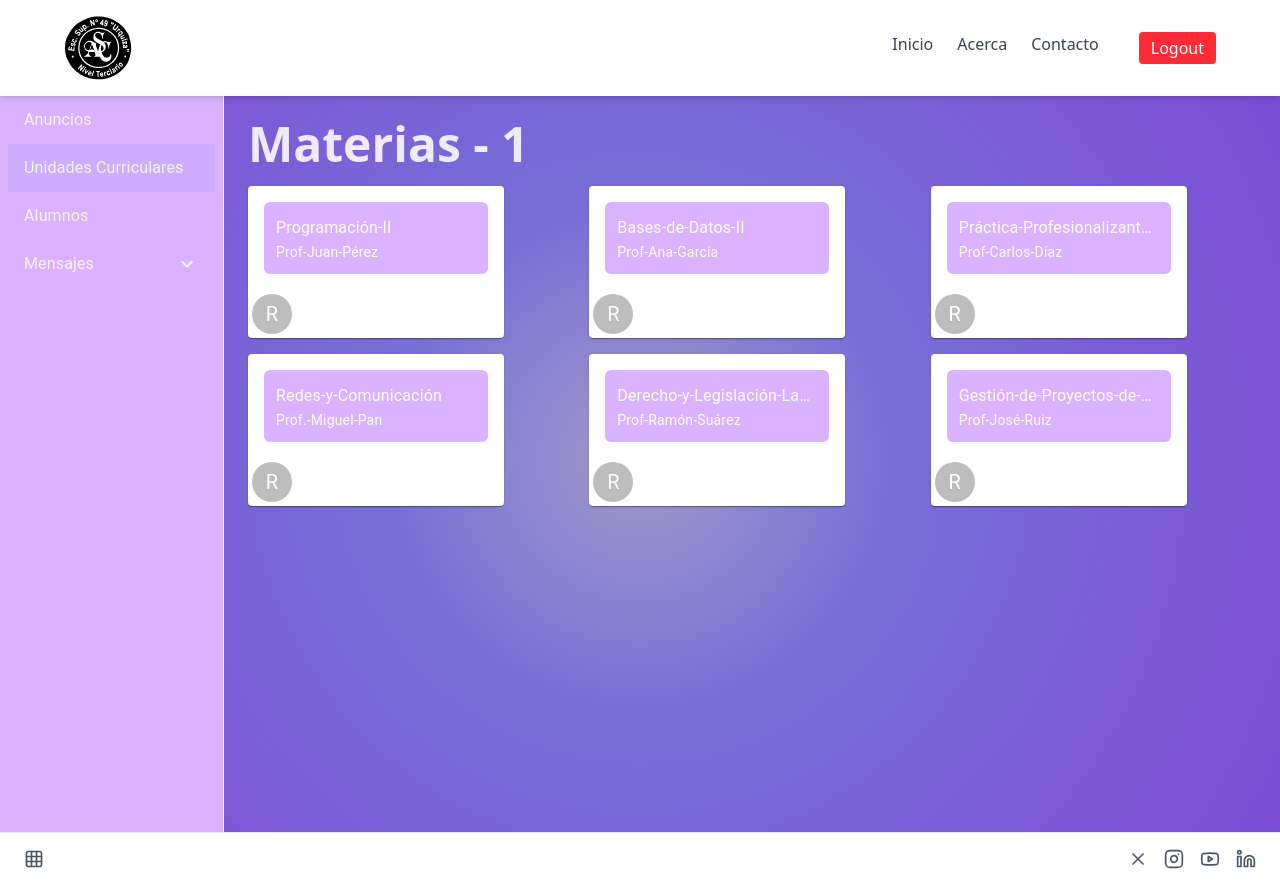
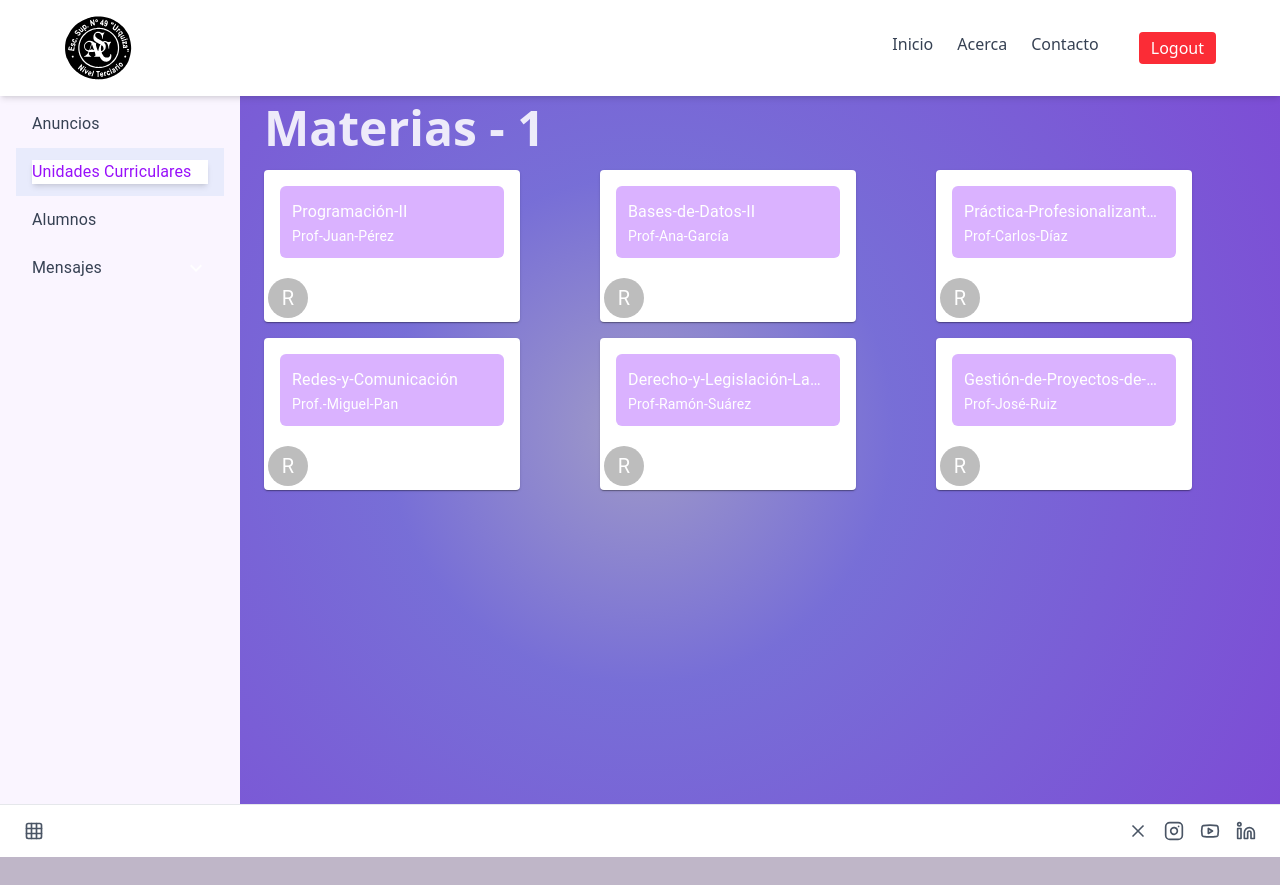
Before and after one commit to Tai-MS/SVE-System, a React (Vite) app in the folder FRONTEND/: page /materias/1 in a window 1280 px wide. After the commit the page ends 857 px from the top, so only its background shows below. Built offline with nearby package versions, Linux system fonts and the light colour scheme; sample sign-in values are in the browser's storage.

Commit message:
Algunos estilos en pantallas corregidos

```diff
--- a/FRONTEND/src/components/Carreras.tsx
+++ b/FRONTEND/src/components/Carreras.tsx
@@ -7,7 +7,7 @@ function Carreras() {
   const navigate = useNavigate();
 
   return (
-    <div className="flex h-screen mt-8">
+    <div className="flex h-screen mt-4">
       {/* Sidebar */}
       <div className="w-60 bg-purple-50 p-4 flex flex-col gap-2">
         <img
@@ -19,7 +19,7 @@ function Carreras() {
           <button
             key={item}
             onClick={() => setSelected(item)}
-            className={`text-left px-3 py-2 rounded-md font-medium ${
+            className={`text-left cursor-pointer px-3 py-2 rounded-md font-medium ${
               selected === item
                 ? "bg-white text-purple-600 shadow-md"
                 : "text-gray-700 hover:bg-purple-100"
--- a/FRONTEND/src/components/Comisiones.tsx
+++ b/FRONTEND/src/components/Comisiones.tsx
@@ -21,7 +21,7 @@ function Comisiones() {
   ];
 
   return (
-    <div className="flex h-screen mt-8">
+    <div className="flex h-screen mt-4">
       {/* Sidebar */}
       <div className="w-60 bg-purple-50 p-4 flex flex-col gap-2">
         <img
@@ -33,7 +33,7 @@ function Comisiones() {
           <button
             key={item}
             onClick={() => setSelected(item)}
-            className={`text-left px-3 py-2 rounded-md font-medium ${
+            className={`text-left cursor-pointer px-3 py-2 rounded-md font-medium ${
               selected === item
                 ? "bg-white text-purple-600 shadow-md"
                 : "text-gray-700 hover:bg-purple-100"
--- a/FRONTEND/src/components/Materias.tsx
+++ b/FRONTEND/src/components/Materias.tsx
@@ -27,32 +27,32 @@ export default function Materias() {
   ];
 
   return (
-    <div className="flex h-screen mt-8">
+    <div className="flex h-screen mt-1">
       {/* Sidebar */}
-      <aside className="w-56 h-screen border-r bg-purple-300 p-2">
-        <img src="/logoterciario.png" alt="Logo" className="h-12 w-12 rounded-full object-cover" />
-        <List>
+      <aside className="w-60 bg-purple-50 p-4 flex flex-col gap-2">
+        <img src="/logoterciario.png" alt="Logo" className="w-12 h-12 mb-4 mx-auto" />
+        <List className="text-left cursor-pointer px-3 py-2 rounded-md font-medium">
           <ListItem disablePadding>
             <ListItemButton>
-              <ListItemText primary="Anuncios" />
+              <ListItemText primary="Anuncios" className={"text-gray-700 hover:bg-purple-100"} />
             </ListItemButton>
           </ListItem>
 
           <ListItem disablePadding>
             <ListItemButton selected>
-              <ListItemText primary="Unidades Curriculares" />
+              <ListItemText primary="Unidades Curriculares" className={"bg-white text-purple-600 shadow-md"} />
             </ListItemButton>
           </ListItem>
 
           <ListItem disablePadding>
             <ListItemButton>
-              <ListItemText primary="Alumnos" />
+              <ListItemText primary="Alumnos" className={"text-gray-700 hover:bg-purple-100"} />
             </ListItemButton>
           </ListItem>
 
           <ListItem disablePadding>
             <ListItemButton onClick={() => setOpen(!open)}>
-              <ListItemText primary="Mensajes" />
+              <ListItemText primary="Mensajes" className={"text-gray-700 hover:bg-purple-100"} />
               {open ? <ExpandLess /> : <ExpandMore />}
             </ListItemButton>
           </ListItem>
@@ -61,12 +61,12 @@ export default function Materias() {
             <List component="div" disablePadding>
               <ListItem disablePadding>
                 <ListItemButton sx={{ pl: 4 }}>
-                  <ListItemText primary="Recibidos" />
+                  <ListItemText primary="Recibidos" className={"text-gray-700 hover:bg-purple-100"} />
                 </ListItemButton>
               </ListItem>
               <ListItem disablePadding>
                 <ListItemButton sx={{ pl: 4 }}>
-                  <ListItemText primary="Enviados" />
+                  <ListItemText primary="Enviados" className={"text-gray-700 hover:bg-purple-100"} />
                 </ListItemButton>
               </ListItem>
             </List>
@@ -89,7 +89,7 @@ export default function Materias() {
         </header>
 
         {/* Content */}
-        <main className="p-6">
+        <main className="p-6 mt-3">
           <h1 className="text-xl font-semibold mb-4">
             Materias - {comisionId}
           </h1>
--- a/FRONTEND/src/components/UnidadCurricular.tsx
+++ b/FRONTEND/src/components/UnidadCurricular.tsx
@@ -19,7 +19,7 @@ function UnidadCurricular() {
   const { materiaProfe } = useParams();
 
   return (
-    <div className="flex h-screen">
+    <div className="flex h-screen mt-4">
       {/* Sidebar */}
       <div className="w-60 bg-purple-50 p-4 flex flex-col gap-2">
         <img
@@ -31,7 +31,7 @@ function UnidadCurricular() {
           <button
             key={item}
             onClick={() => setSelected(item)}
-            className={`text-left px-3 py-2 rounded-md font-medium ${
+            className={`text-left cursor-pointer px-3 py-2 rounded-md font-medium ${
               selected === item
                 ? "bg-white text-purple-600 shadow-md"
                 : "text-gray-700 hover:bg-purple-100"
@@ -57,7 +57,7 @@ function UnidadCurricular() {
         </div>
 
         {/* Tabs */}
-        <div className="border-b px-6 mt-10">
+        <div className="border-b px-6 mt-5">
           <Tabs value={tab} onChange={(_, val) => setTab(val)}>
             <Tab label="Inicio" />
             <Tab label="Trabajos" />
--- a/FRONTEND/src/pages/Comunicados/Comunicados.tsx
+++ b/FRONTEND/src/pages/Comunicados/Comunicados.tsx
@@ -74,36 +74,36 @@ export default function Comunicados() {
   };
 
   return (
-    <div className="flex h-screen">
+    <div className="flex h-screen mt-1">
       {/* Sidebar */}
-      <aside className="w-56 h-screen border-r bg-purple-300 p-2 mt-9">
+      <aside className="w-60 bg-purple-50 p-4 flex flex-col gap-2">
         <img
           src="/logoterciario.png"
           alt="Logo"
-          className="h-12 w-12 rounded-full object-cover"
+          className="w-12 h-12 mb-4 mx-auto"
         />
-        <List>
+        <List className="text-left cursor-pointer px-3 py-2 rounded-md font-medium">
           <ListItem disablePadding>
             <ListItemButton selected>
-              <ListItemText primary="Anuncios" />
+              <ListItemText primary="Anuncios" className={"bg-white text-purple-600 shadow-md"} />
             </ListItemButton>
           </ListItem>
 
           <ListItem disablePadding>
             <ListItemButton onClick={() => navigate("/carreras")}>
-              <ListItemText primary="Carreras" />
+              <ListItemText primary="Carreras" className={"text-gray-700 hover:bg-purple-100"} />
             </ListItemButton>
           </ListItem>
 
           <ListItem disablePadding>
             <ListItemButton>
-              <ListItemText primary="Alumnos" />
+              <ListItemText primary="Alumnos" className={"text-gray-700 hover:bg-purple-100"} />
             </ListItemButton>
           </ListItem>
 
           <ListItem disablePadding>
             <ListItemButton onClick={() => setOpen(!open)}>
-              <ListItemText primary="Mensajes" />
+              <ListItemText primary="Mensajes" className={"text-gray-700 hover:bg-purple-100"} />
               {open ? <ExpandLess /> : <ExpandMore />}
             </ListItemButton>
           </ListItem>
@@ -112,12 +112,12 @@ export default function Comunicados() {
             <List component="div" disablePadding>
               <ListItem disablePadding>
                 <ListItemButton sx={{ pl: 4 }}>
-                  <ListItemText primary="Recibidos" />
+                  <ListItemText primary="Recibidos" className={"text-gray-700 hover:bg-purple-100"} />
                 </ListItemButton>
               </ListItem>
               <ListItem disablePadding>
                 <ListItemButton sx={{ pl: 4 }}>
-                  <ListItemText primary="Enviados" />
+                  <ListItemText primary="Enviados" className={"text-gray-700 hover:bg-purple-100"} />
                 </ListItemButton>
               </ListItem>
             </List>
```
